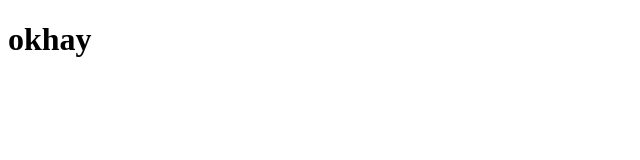
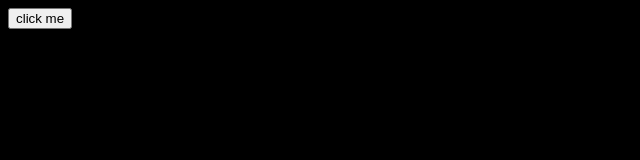
Before and after one commit to Parasdhiman19/dep, a plain HTML site: page index.html in a window 1280 px wide. Shown: the whole page, without its empty margins (0-640 px from the left). Drawn offline with Linux system fonts and the light colour scheme.

Commit message:
last commit

```diff
--- a/index.html
+++ b/index.html
@@ -1,11 +1,23 @@
 <!DOCTYPE html>
 <html lang="en">
-<head>
-  <meta charset="UTF-8">
-  <meta name="viewport" content="width=device-width, initial-scale=1.0">
-  <title>home</title>
-</head>
-<body>
-  <h1>okhay</h1>
-</body>
+  <head>
+    <meta charset="UTF-8" />
+    <meta name="viewport" content="width=device-width, initial-scale=1.0" />
+    <title>home</title>
+    <style>
+      body {
+        background-color: black;
+        color: white;
+      }
+    </style>
+  </head>
+  <body>
+    <button onclick="text_watcher()">click me</button>
+    <h1 id="text_box"></h1>
+  </body>
+  <script>
+    function text_watcher() {
+      document.getElementById("text_box").innerText = "okhay";
+    }
+  </script>
 </html>
```
